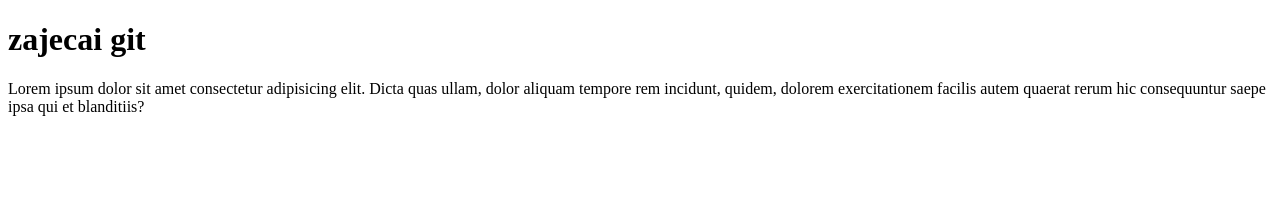
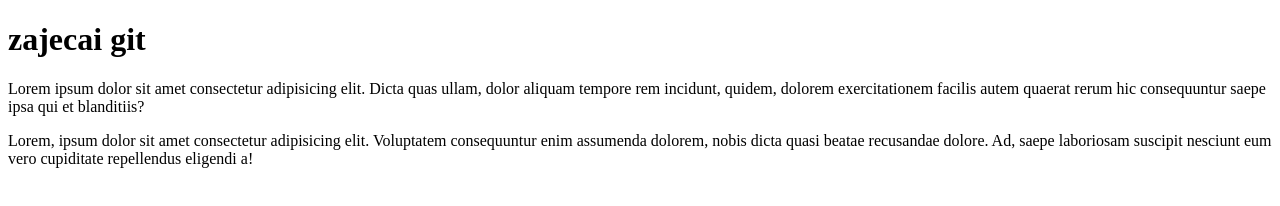
Before and after one commit to 777krystek95/studia, a plain HTML site: page index.html in a window 1280 px wide. Drawn offline with Linux system fonts and the light colour scheme.

Commit message:
added second paragraf

```diff
--- a/index.html
+++ b/index.html
@@ -10,5 +10,7 @@
 
     <p>Lorem ipsum dolor sit amet consectetur adipisicing elit. Dicta quas ullam, dolor aliquam tempore rem incidunt, quidem, dolorem exercitationem facilis autem quaerat rerum hic consequuntur saepe ipsa qui et blanditiis?</p>
 
+    <p>Lorem, ipsum dolor sit amet consectetur adipisicing elit. Voluptatem consequuntur enim assumenda dolorem, nobis dicta quasi beatae recusandae dolore. Ad, saepe laboriosam suscipit nesciunt eum vero cupiditate repellendus eligendi a!</p>
+
 </body>
 </html>
```
